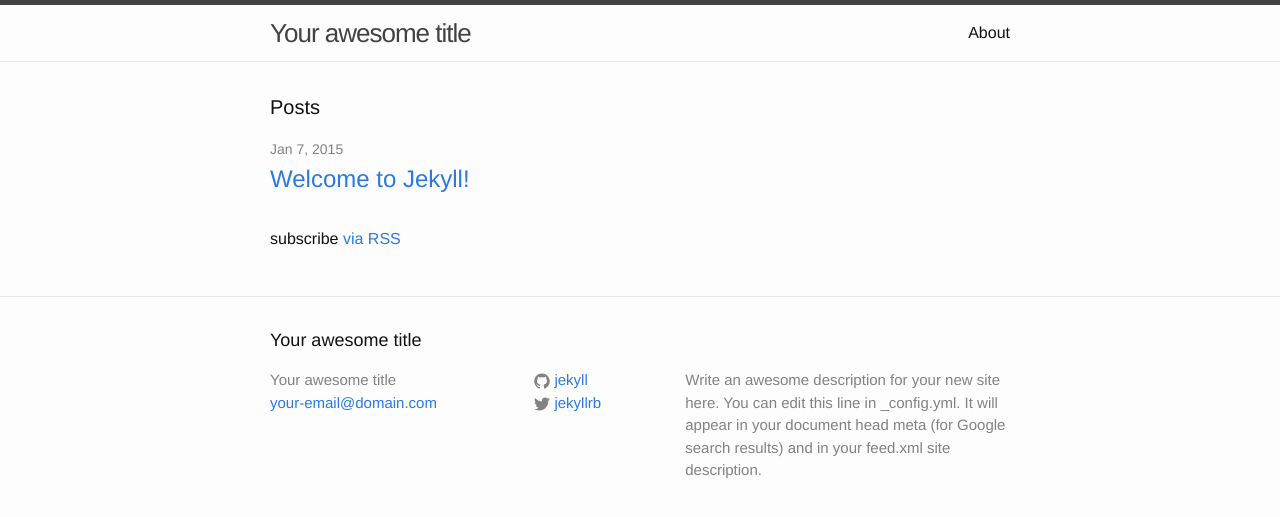
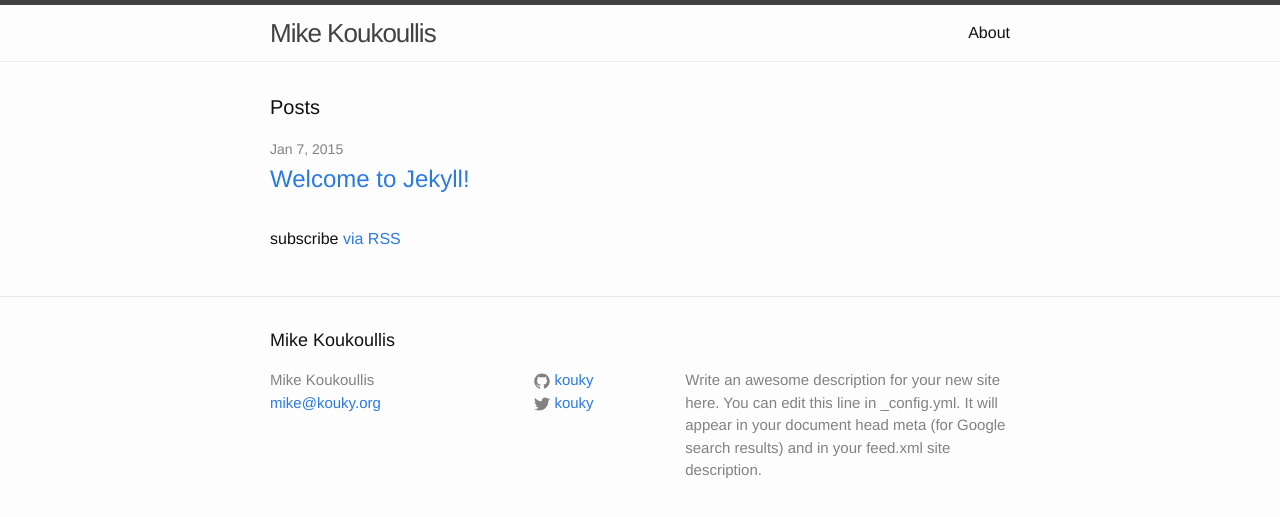
Before and after one commit to kouky/kouky.github.io, a Jekyll site: the page built from index.html, in a window 1280 px wide. Shown: the top 517 px of the page. Built offline with Jekyll 4.4.1, drawn with Linux system fonts in a browser that asks for light colours.

Commit message:
Set variables for name, email, twitter, and github

```diff
--- a/_config.yml
+++ b/_config.yml
@@ -1,14 +1,14 @@
 # Site settings
-title: Your awesome title
-email: your-email@domain.com
+title: Mike Koukoullis
+email: mike@kouky.org
 description: > # this means to ignore newlines until "baseurl:"
   Write an awesome description for your new site here. You can edit this
   line in _config.yml. It will appear in your document head meta (for
   Google search results) and in your feed.xml site description.
 baseurl: "" # the subpath of your site, e.g. /blog/
-url: "http://yourdomain.com" # the base hostname & protocol for your site
-twitter_username: jekyllrb
-github_username:  jekyll
+url: "http://kouky.org" # the base hostname & protocol for your site
+twitter_username: kouky
+github_username:  kouky
 
 # Build settings
 markdown: kramdown
```
